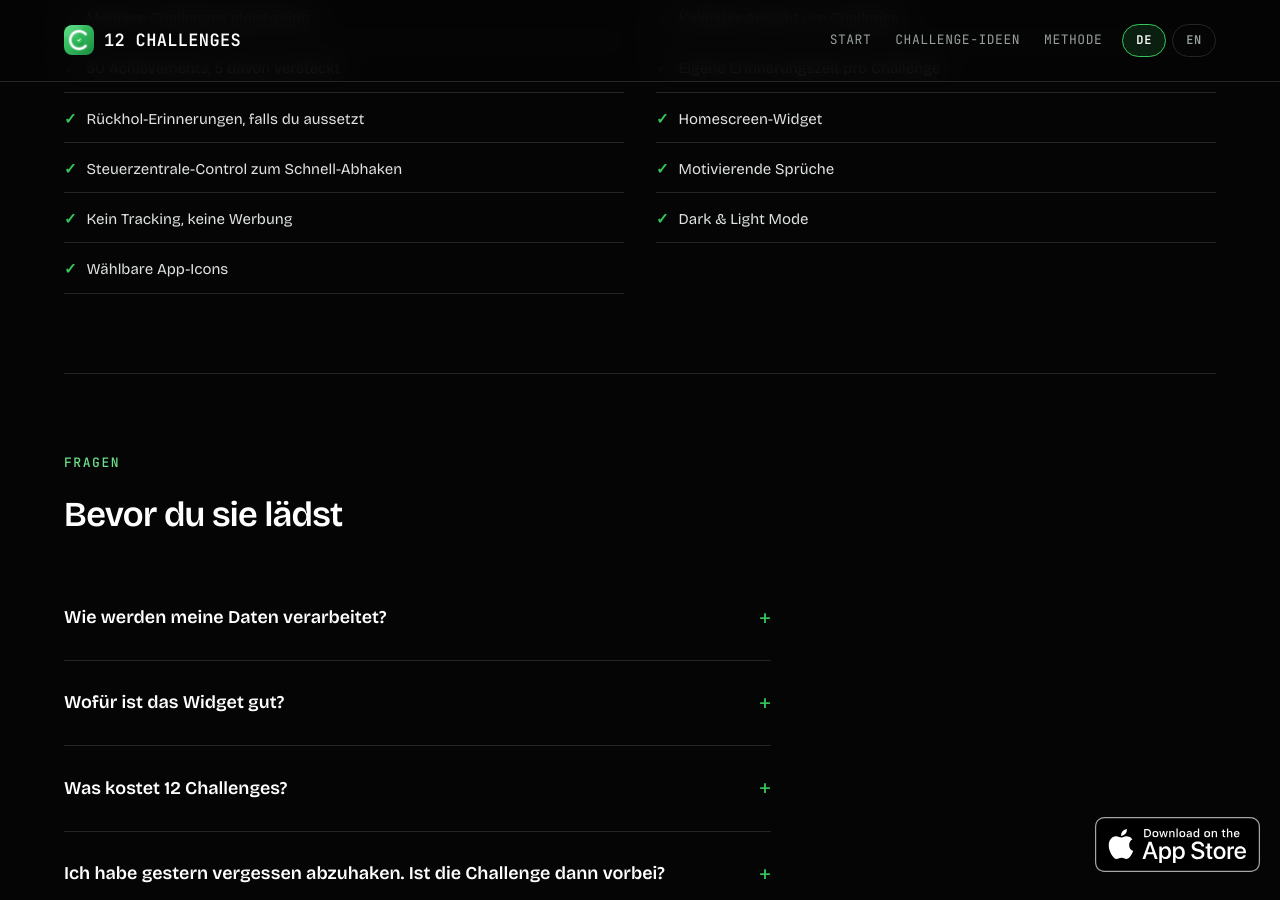
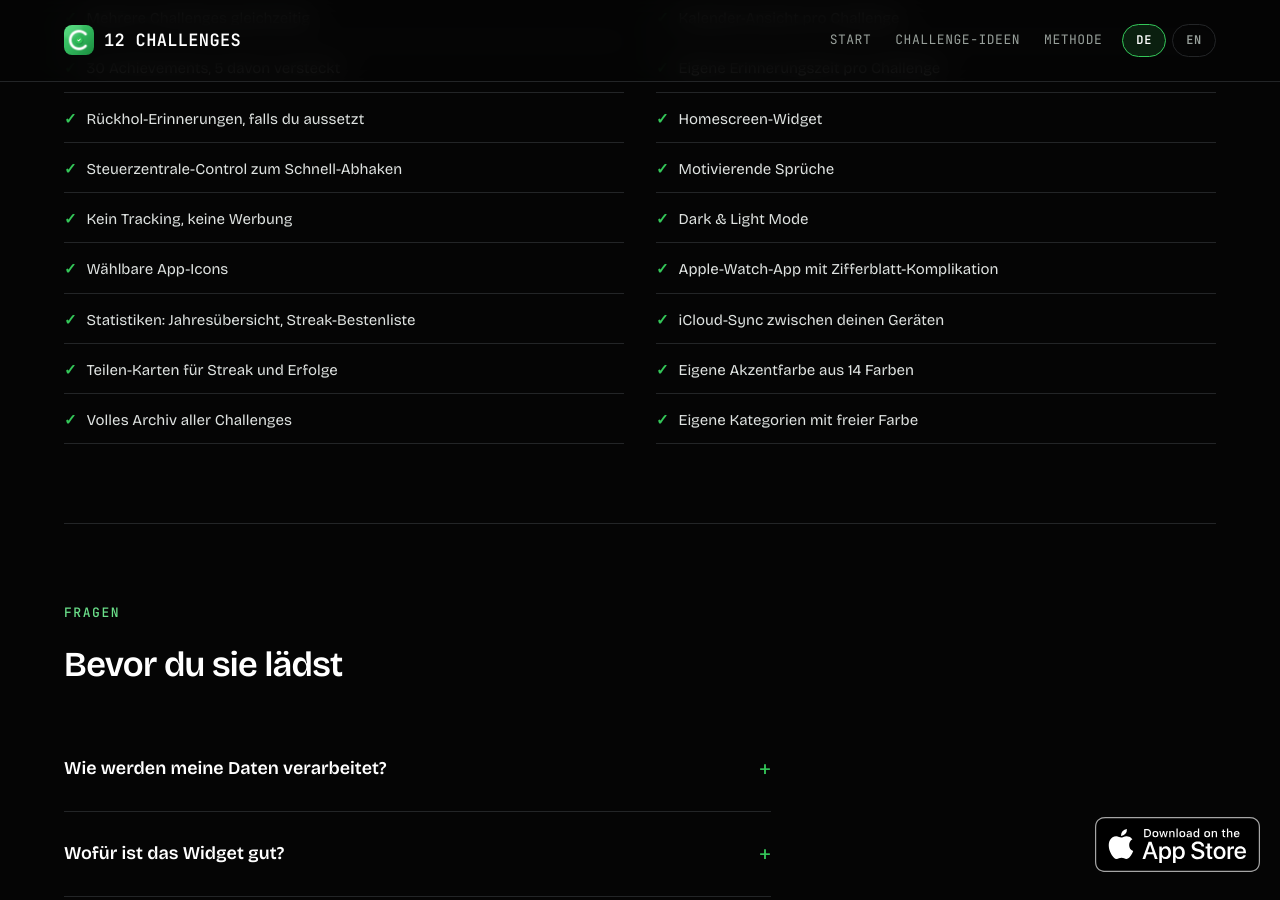
Before and after one commit to YannesJ/12c-website, a Jekyll site: the page built from index.html, in a window 1280 px wide and 900 px high, scrolled down 5753 px. Built offline with Jekyll 4.4.1, drawn with Linux system fonts in a browser that asks for light colours.

Commit message:
content: Ausstattungsliste um 7 neue App-Features ergänzt (DE+EN)
Apple-Watch-App, Statistiken, iCloud-Sync, Teilen-Karten, eigene
Akzentfarbe, volles Archiv und eigene Kategorien waren bisher nicht
auf der Website gelistet, gegen ~/12c code-verifiziert.

Co-Authored-By: Claude Sonnet 5 <noreply@anthropic.com>

```diff
--- a/index.html
+++ b/index.html
@@ -232,6 +232,13 @@ og_locale: de_DE
           <div class="check-item">Kein Tracking, keine Werbung</div>
           <div class="check-item">Dark &amp; Light Mode</div>
           <div class="check-item">Wählbare App-Icons</div>
+          <div class="check-item">Apple-Watch-App mit Zifferblatt-Komplikation</div>
+          <div class="check-item">Statistiken: Jahresübersicht, Streak-Bestenliste</div>
+          <div class="check-item">iCloud-Sync zwischen deinen Geräten</div>
+          <div class="check-item">Teilen-Karten für Streak und Erfolge</div>
+          <div class="check-item">Eigene Akzentfarbe aus 14 Farben</div>
+          <div class="check-item">Volles Archiv aller Challenges</div>
+          <div class="check-item">Eigene Kategorien mit freier Farbe</div>
         </div>
       </section>
 
```
Also changed, not shown: en/index.html (+7 -0 lines).
